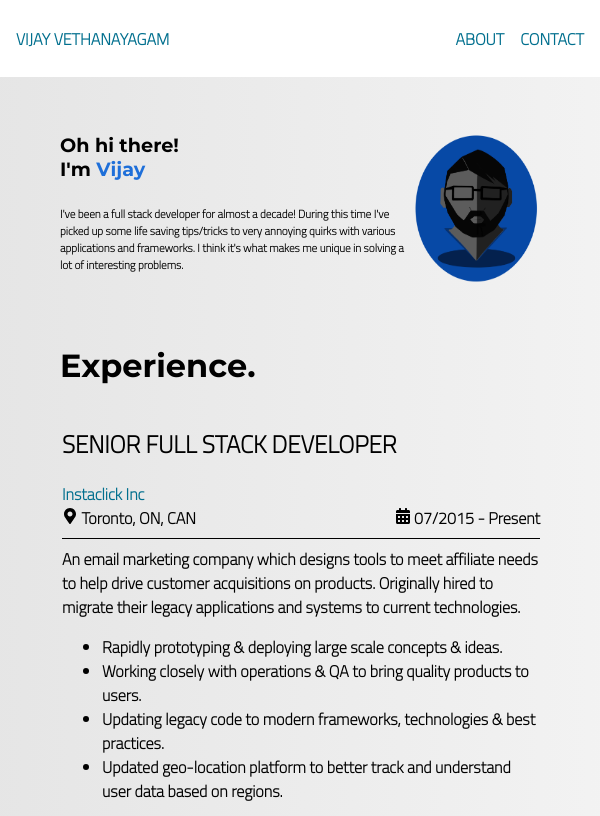
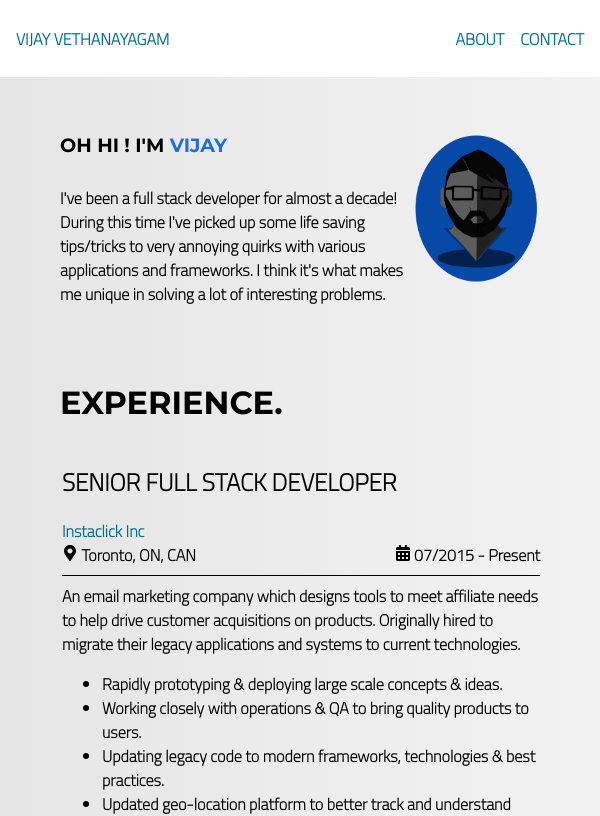
Before and after one commit to vjryan/personal-portfolio, a React (Create React App) app: page / in a window 600 px wide. Shown: the top 816 px of the page. Built offline with nearby package versions, Linux system fonts and the light colour scheme.

Commit message:
-  fixed font sizing on mobile

```diff
--- a/src/App.css
+++ b/src/App.css
@@ -52,6 +52,7 @@ h1 {
 .container h1 {
   font-size: 5rem;
   font-family: 'Montserrat';
+  text-transform: uppercase;
 }
 
 .header_container{
@@ -319,7 +320,7 @@ h1 {
   /* Home */
 
   .home_container {
-    top: 6rem;
+    top: 8rem;
   }
 
   .home_container .home_head_wrapper {
@@ -328,13 +329,13 @@ h1 {
   }
 
   .home_container .home_head_wrapper h1 {
-    font-size: 1.2rem;
+    font-size: 2rem;
   }
 
 
   .home_container .home_head_wrapper p {
     top: 0rem;
-    font-size: 0.7rem;
+    font-size: 1rem;
   }
 
   .home_container .image_container img {
@@ -405,10 +406,10 @@ h1 {
     font-size: 1rem;
   }
   .about_container h1 {
-    font-size: 3rem;
+    font-size: 2rem;
   }
   .about_container .about_contact{
-    top: -11rem;
+    top: -20rem;
   }
 
   /* Contact */
@@ -418,12 +419,12 @@ h1 {
   }
 
   .contact_container h1 {
-    font-size: 4rem;
+    font-size: 2rem;
   }
 
   .contact_container p {
-    font-size: 0.6rem;
-    top: -1rem;
+    /* font-size: 0.6rem;
+    top: -1rem; */
   }
   .contact_container span {
     display: block;
@@ -485,7 +486,7 @@ h1 {
 
   .home_container .home_head_wrapper p {
     top: 0rem;
-    font-size: 0.7rem;
+    font-size: 1rem;
   }
 
   .home_container .image_container img {
--- a/src/components/Contact.js
+++ b/src/components/Contact.js
@@ -12,9 +12,7 @@ const Contact = ({contactEmail, contactPara, socialLinks})=>{
           <a className="email_link" href={`mailto:${contactEmail}`}>
             {contactEmail}
           </a>
-          </p>
-        <br></br>
-
+        </p>
         <div className="social_links">
           <ul>
             <li >
--- a/src/components/home.js
+++ b/src/components/home.js
@@ -6,7 +6,7 @@ const Home = ({name, paragraph, authorImage})=>{
     <div>
         <div className="home_container container">
             <div className="home_head_wrapper">
-            <h1> Oh hi there! <br/> I'm <span>{name}</span></h1>
+            <h1> Oh Hi ! I'm <span>{name}</span></h1>
             <p>{paragraph}</p>
             </div>
             <div className="image_container">
```
